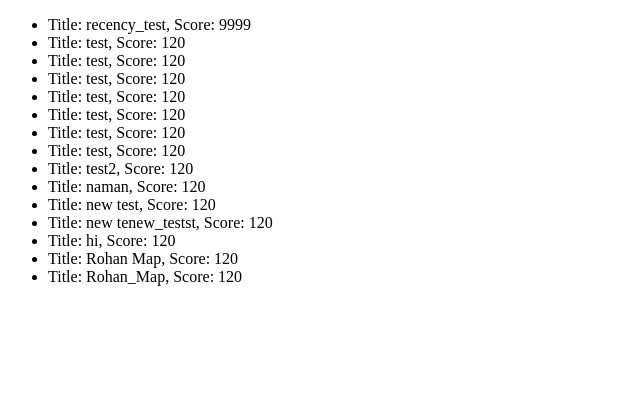
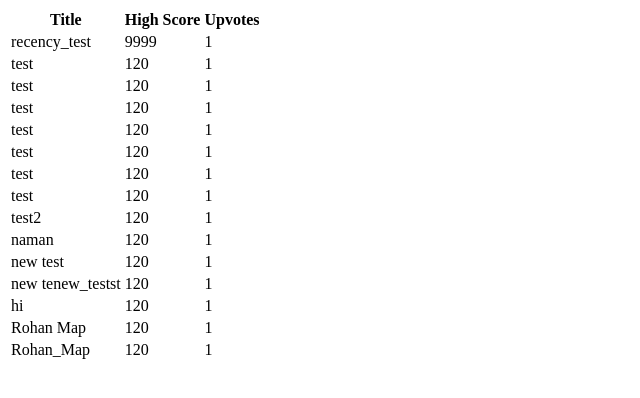
Before and after one commit to NipunSingh/draw-platformer, a Django app: page /discover/ in a window 1280 px wide. Shown: the top 398 px of the page, without its empty margins (0-640 px from the left). Run offline with Django 3.2, Linux system fonts and the light colour scheme; data comes from the database, SQL or seed files in the repository; both versions use the stored data as it was after the commit.

Commit message:
Added upvote field and update votes method

```diff
--- a/mysite/cv/models.py
+++ b/mysite/cv/models.py
@@ -9,3 +9,4 @@ class GameMap(models.Model):
     map = models.TextField()
     high_score = models.IntegerField(default=9999)
     created = models.DateTimeField(auto_now_add=True, null=True)
+    votes = models.IntegerField(default=1)
--- a/mysite/cv/templates/discover.html
+++ b/mysite/cv/templates/discover.html
@@ -14,11 +14,20 @@
 </head>
 
 <body id="page-top">
-                <ul>
+                <table>
+                    <tr>
+                        <th>Title</th>
+                        <th>High Score</th>
+                        <th>Upvotes</th>
+                    </tr>
                 {% for map in recent_maps %}
-                    <li> Title: {{map.title}}, Score: {{map.high_score}}</li>
+                    <tr>
+                        <td>{{map.title}}</td>
+                        <td>{{map.high_score}}</td>
+                        <td>{{map.votes}}</td>
+                    </tr>
                 {% endfor %}
-                </ul>
+                </table>
 </body>
 
 </html>
--- a/mysite/cv/urls.py
+++ b/mysite/cv/urls.py
@@ -5,6 +5,7 @@ from . import views
 urlpatterns = [
     url(r'game/(?P<name>\w{0,50})/$', views.game, name='play_game'),
     url(r'game/(?P<name>\w{0,50})/updatescore/', views.update_score, name='update_score'),
+    url(r'game/(?P<name>\w{0,50})/updatevotes/', views.update_votes, name='update_votes'),
     url(r'discover/', views.discover, name='discover'),
     url(r'^', views.upload_file, name='upload'),
 ]
--- a/mysite/cv/views.py
+++ b/mysite/cv/views.py
@@ -49,6 +49,15 @@ def update_score(request, name):
     else:
         return HttpResponse("Requires POST request to update scores")
 
+def update_votes(request, name):
+    if request.method == 'POST':
+        game_obj = GameMap.objects.filter(title=name)[0]
+        game_obj.votes = game_obj.votes + 1
+        game_obj.save()
+        return HttpResponse("Updated Votes")
+    else:
+        return HttpResponse("Requires POST request to update votes")
+
 def discover(request):
     recent_maps = GameMap.objects.order_by('-created')[:15]
     return render(request, 'discover.html', {'recent_maps': recent_maps})
```
Also changed, not shown: mysite/cv/migrations/0005_gamemap_votes.py (added), mysite/db.sqlite3.
